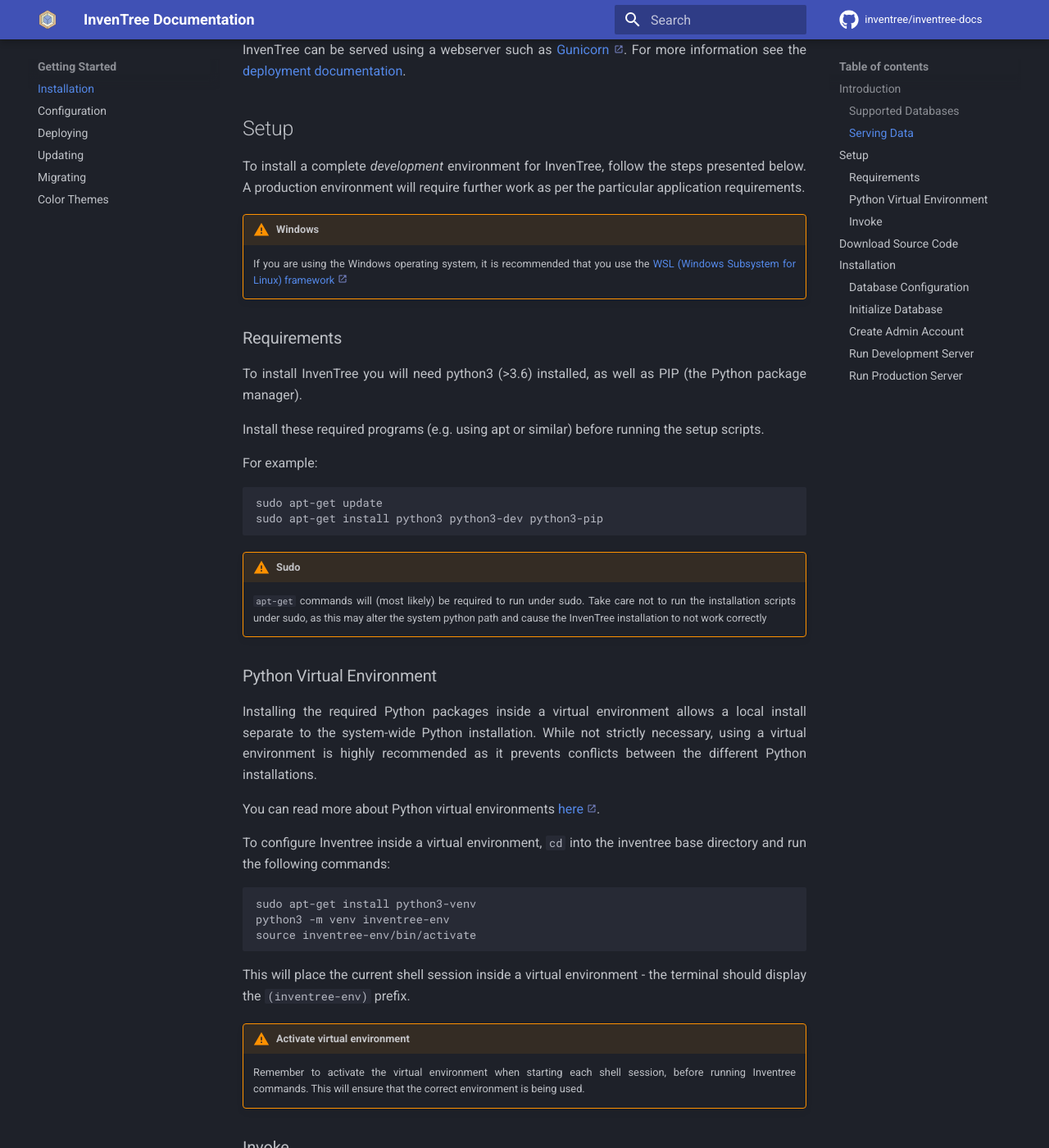
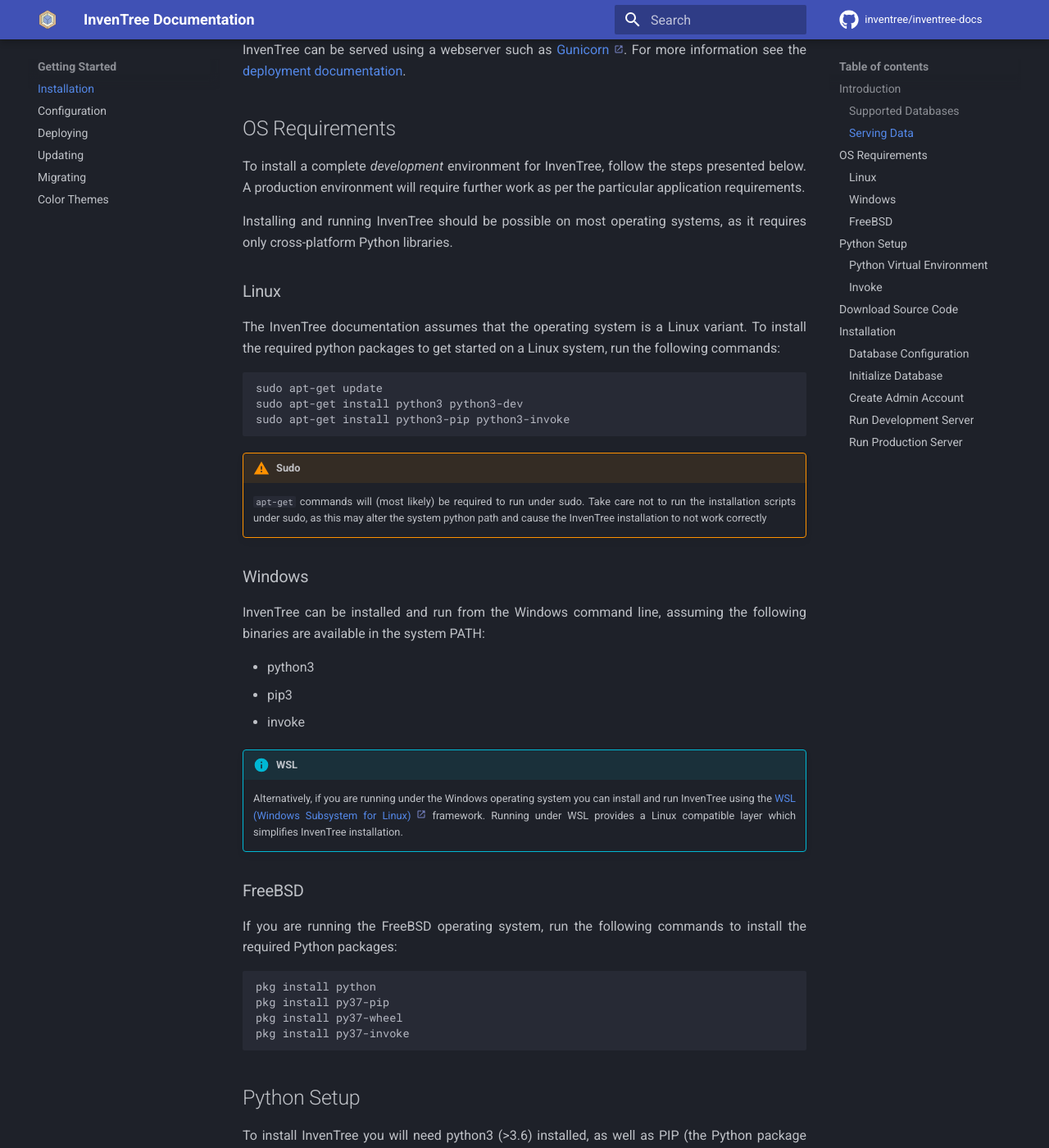
Before and after one commit to inventree/inventree-docs, an MkDocs documentation site: the page built from docs/start/install.md, in a window 1280 px wide and 1400 px high, scrolled down 753 px. Shown: the whole window at 82% size. Built offline with MkDocs 1.6.1 and Material for MkDocs 9.7.7, drawn with Linux system fonts in a browser that asks for light colours; comment, search, counter and statistics services are not loaded; some of the changed text lies outside the part shown.

Commit message:
Update installation instructions with OS specific requirements

````diff
--- a/docs/start/install.md
+++ b/docs/start/install.md
@@ -22,28 +22,51 @@
 
 Once a database is setup, you need a way of accessing the data. InvenTree provides a "server" application out of the box, but this may not scale particularly well with multiple users. Instead, InvenTree can be served using a webserver such as [Gunicorn](https://gunicorn.org/). For more information see the [deployment documentation](start/deploy).
 
-## Setup
+## OS Requirements
 
 To install a complete *development* environment for InvenTree, follow the steps presented below. A production environment will require further work as per the particular application requirements.
 
-!!! warning "Windows"
-    If you are using the Windows operating system, it is recommended that you use the <a href='https://docs.microsoft.com/en-us/windows/wsl/install-win10'>WSL (Windows Subsystem for Linux) framework</a>
+Installing and running InvenTree should be possible on most operating systems, as it requires only cross-platform Python libraries.
 
-### Requirements
+### Linux
 
-To install InvenTree you will need python3 (>3.6) installed, as well as PIP (the Python package manager).
-
-Install these required programs (e.g. using apt or similar) before running the setup scripts.
-
-For example:
+The InvenTree documentation assumes that the operating system is a Linux variant. To install the required python packages to get started on a Linux system, run the following commands:
 
 ```
 sudo apt-get update
-sudo apt-get install python3 python3-dev python3-pip
+sudo apt-get install python3 python3-dev
+sudo apt-get install python3-pip python3-invoke
 ```
 
 !!! warning "Sudo"
     `apt-get` commands will (most likely) be required to run under sudo. Take care not to run the installation scripts under sudo, as this may alter the system python path and cause the InvenTree installation to not work correctly
+
+### Windows
+
+InvenTree can be installed and run from the Windows command line, assuming the following binaries are available in the system PATH:
+
+- python3
+- pip3
+- invoke
+
+!!! info "WSL"
+
+    Alternatively, if you are running under the Windows operating system you can install and run InvenTree using the <a href="https://docs.microsoft.com/en-us/windows/wsl/install-win10">WSL (Windows Subsystem for Linux)</a> framework. Running under WSL provides a Linux compatible layer which simplifies InvenTree installation.
+
+### FreeBSD
+
+If you are running the FreeBSD operating system, run the following commands to install the required Python packages:
+
+```
+pkg install python
+pkg install py37-pip
+pkg install py37-wheel
+pkg install py37-invoke
+```
+
+## Python Setup
+
+To install InvenTree you will need python3 (>3.6) installed, as well as PIP (the Python package manager), and the Invoke tool.
 
 ### Python Virtual Environment
 
````
